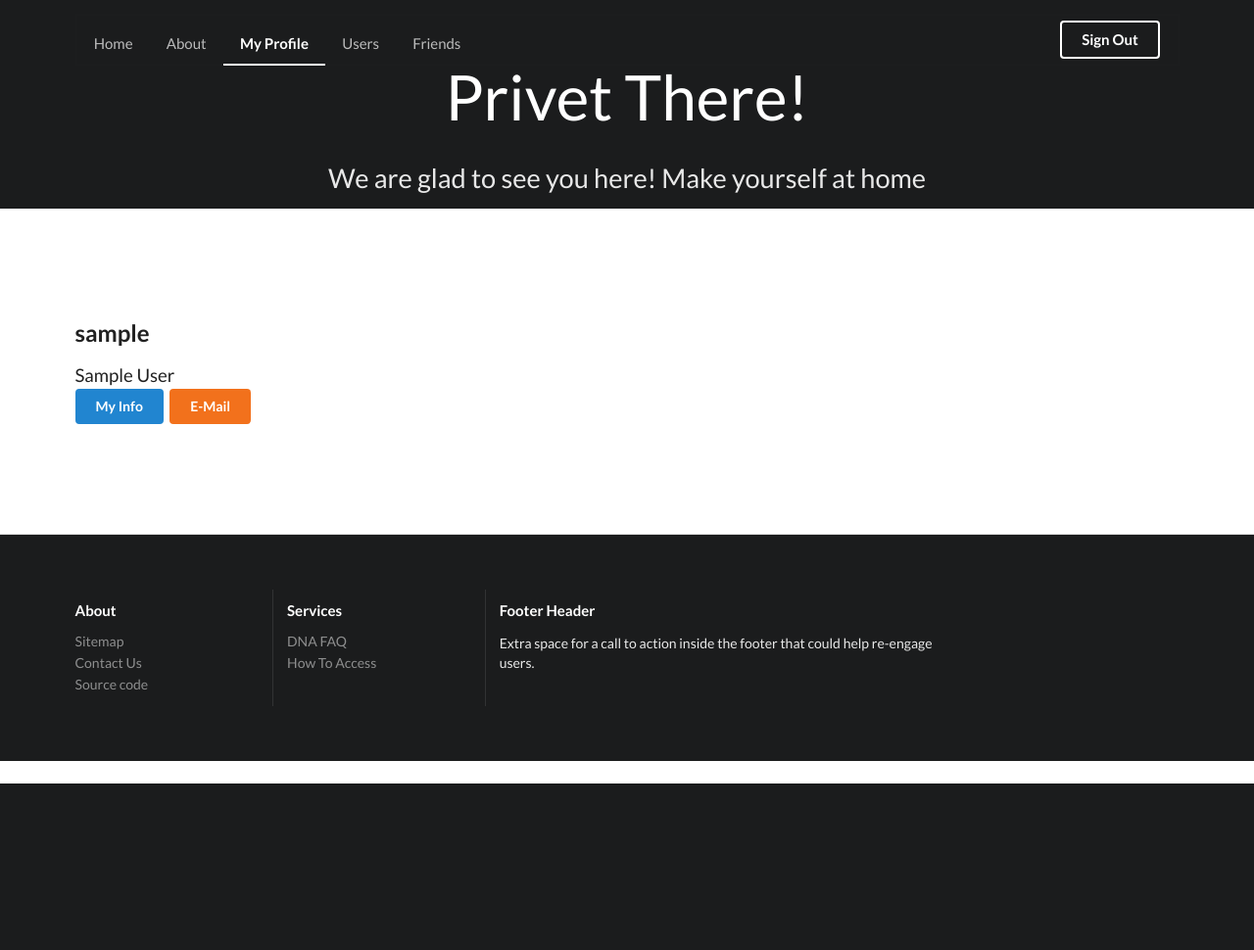
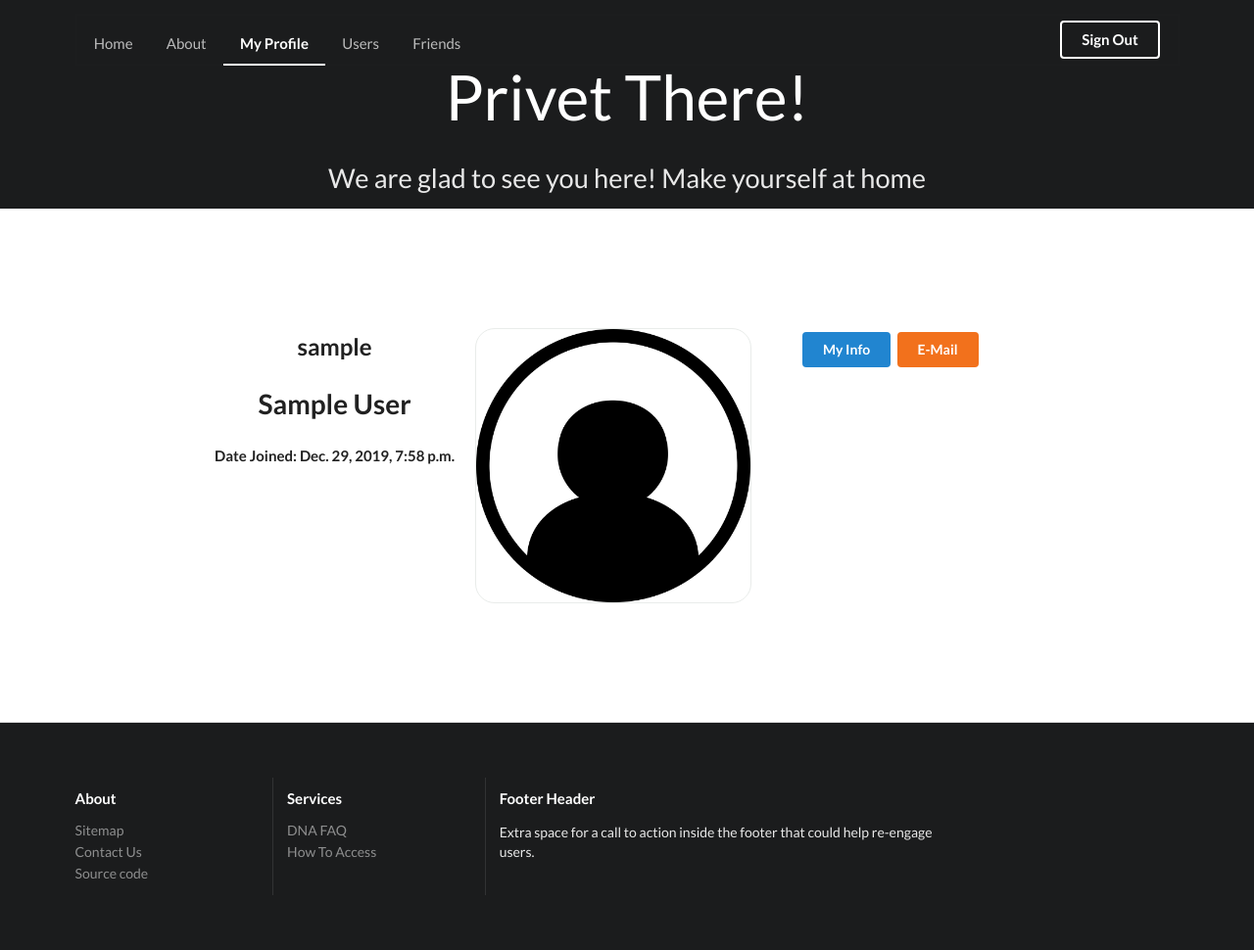
Before and after one commit to Silver3310/Index-auth-service, a Django app: a page that uses index_auth_service/templates/base.html in a window 1280 px wide. Shown: the whole page at 98% size. Before the commit the page ends 800 px from the top, so only its background shows below. Run offline with Django 3.2, Linux system fonts and the light colour scheme; the visitor is signed in with stand-in values (Sample User, id 1); data comes from the database, SQL or seed files in the repository; parts of the project's set-up code (start-up, migrations or seed data) failed here and were passed over.

Commit message:
Add an avatar for user and a thumbnail for it thru imagekit

```diff
--- a/config/settings/base.py
+++ b/config/settings/base.py
@@ -73,6 +73,7 @@ THIRD_PARTY_APPS = [
     "allauth.socialaccount.providers.vk",
     "rest_framework",
     "django_celery_beat",
+    "imagekit",
 ]
 
 LOCAL_APPS = [
@@ -314,3 +315,6 @@ SOCIALACCOUNT_ADAPTER = "index_auth_service.users.adapters.SocialAccountAdapter"
 
 # Your stuff...
 # ------------------------------------------------------------------------------
+DEFAULT_AVATAR_IMAGE = STATIC_URL + 'images/user_avatar_default.png'
+DEFAULT_AVATAR_IMAGE_THUMBNAIL = STATIC_URL \
+                                 + 'images/user_avatar_default_thumbnail.jpg'
--- /dev/null
+++ b/index_auth_service/static/css/image.css
@@ -0,0 +1,23 @@
+.image-div {
+  height: 300px; /*Max Possible Height of the image */
+}
+
+.image-div > img {
+  position: absolute;
+  max-height: 100%;
+  max-width: 100%;
+  width: auto;
+  height: auto;
+  top: 0;  /* Centering the image */
+  bottom: 0;    /* Centering the image */
+  left: 0;   /* Centering the image */
+  right: 0;   /* Centering the image */
+  margin: auto;
+  border: 1px solid #E9ECEA;
+  border-radius: 20px;
+}
+
+.image-round-border {
+  border: 1px solid #E9ECEA;
+  border-radius: 20px;
+}
--- a/index_auth_service/templates/base.html
+++ b/index_auth_service/templates/base.html
@@ -15,8 +15,6 @@
 
     <link rel="icon" href="{% static 'images/favicons/favicon.ico' %}">
 
-    {% block css %}
-
     {# Third-party CSS libraries go here #}
     <link
             href="{% static 'css/libs/semantic.min.css' %}"
@@ -31,6 +29,7 @@
             type="text/css"
     >
 
+    {% block css %}
     {% endblock %}
 
   </head>
--- a/index_auth_service/templates/users/user_detail.html
+++ b/index_auth_service/templates/users/user_detail.html
@@ -1,41 +1,43 @@
 {% extends "base.html" %}
-{% load static i18n %}
+{% load static i18n user_tag %}
 
 {% block title %}{% trans 'User' %}: {{ object.username }}{% endblock %}
+
+{% block css %}
+{# Align the image #}
+<link
+  href="{% static 'css/image.css' %}"
+  rel="stylesheet"
+  type="text/css"
+>
+{% endblock %}
 
 {% block content %}
 <div class="ui vertical stripe segment">
   <div class="ui middle aligned stackable grid container">
-    <div class="row">
-      <div class="eight wide column">
-        <div class="container">
-
-          <div class="row">
-            <div class="col-sm-12">
-
+        <div class="ui stackable four column center aligned grid">
+          <div class="column">
             <h2>{{ object.username }}</h2>
             {% if object.name %}
-                <p>{{ object.name }}</p>
+              <h3>{{ object.name }}</h3>
+            {% endif %}
+            <h4>Date Joined: {{ object.date_joined }}</h4>
+          </div>
+          <div class="column image-div">
+            {% if object.avatar %}
+              <img src="{{ object.avatar.url }}">
+            {% else %}
+              <img src="{% get_default_avatar %}">
             {% endif %}
           </div>
-          </div>
-
           {% if object == request.user %}
           {# Action buttons #}
-        <div class="row">
-
-          <div class="col-sm-12">
+          <div class="column">
             <a class="ui primary button" href="{% url 'users:update' %}" role="button">{% trans 'My Info' %}</a>
             <a class="ui orange button" href="{% url 'account_email' %}" role="button">{% trans 'E-Mail' %}</a>
           </div>
-
-        </div>
           {# End of action buttons #}
           {% endif %}
-
-
-        </div>
-      </div>
         </div>
   </div>
 </div>
--- a/index_auth_service/templates/users/user_form.html
+++ b/index_auth_service/templates/users/user_form.html
@@ -9,7 +9,7 @@
     <div class="row">
       <div class="eight wide column">
         <h1>{{ user.username }}</h1>
-        <form class="ui form" method="post" action="{% url 'users:update' %}">
+        <form class="ui form" method="post" action="{% url 'users:update' %}" enctype="multipart/form-data">
           {% csrf_token %}
           {{ form|crispy }}
           <p>
--- a/index_auth_service/users/admin.py
+++ b/index_auth_service/users/admin.py
@@ -14,7 +14,7 @@ class UserAdmin(auth_admin.UserAdmin):
     form = UserChangeForm
     add_form = UserCreationForm
     fieldsets = (
-                    ("User", {"fields": ("name",)}),
+                    ("User", {"fields": ("name", "avatar")}),
                 ) + auth_admin.UserAdmin.fieldsets
     list_display = ["username", "name", "is_superuser"]
     search_fields = ["name"]
--- a/index_auth_service/users/models.py
+++ b/index_auth_service/users/models.py
@@ -1,8 +1,13 @@
 from django.contrib.auth.models import AbstractUser
 from django.urls import reverse
+from django.conf import settings
 from django.utils.translation import ugettext_lazy as _
 
 from django.db.models import CharField
+
+from imagekit.models import ImageSpecField
+from imagekit.models import ProcessedImageField
+from imagekit.processors import ResizeToFill
 
 from .managers import CustomUserManager
 
@@ -20,6 +25,8 @@ class User(AbstractUser):
         is_active (bool): if this user is active or not
         is_staff (bool): if this user is a member of staff or not
         date_joined (datetime): the datetime when user joined
+        avatar (image): a user's avatar of 980*980 size
+        avatar_thumbnail (image): a small version of avatar, 40*40
     """
 
     # First Name and Last Name do not cover name patterns
@@ -28,6 +35,19 @@ class User(AbstractUser):
         _("Name of User"),
         blank=True,
         max_length=255
+    )
+    avatar = ProcessedImageField(
+        verbose_name=_("User avatar"),
+        upload_to='user_avatars',
+        processors=[ResizeToFill(980, 980)],
+        format='JPEG',
+        blank=True,
+    )
+    avatar_thumbnail = ImageSpecField(
+        source='avatar',
+        processors=[ResizeToFill(40, 40)],
+        format='JPEG',
+        options={'quality': 60},
     )
 
     objects = CustomUserManager()
--- a/index_auth_service/users/templatetags/user_tag.py
+++ b/index_auth_service/users/templatetags/user_tag.py
@@ -1,5 +1,6 @@
 from django import template
 from django.contrib.auth import get_user_model
+from django.conf import settings
 
 from index_auth_service.friends.models import Friendship
 
@@ -14,3 +15,15 @@ def get_friend(context, pk: str):
         context['request'].user,
         User.objects.get(pk=int(pk))
     )
+
+
+@register.simple_tag(takes_context=False)
+def get_default_avatar():
+    """Return a default image for avatar"""
+    return settings.DEFAULT_AVATAR_IMAGE
+
+
+@register.simple_tag(takes_context=False)
+def get_default_thumbnail_avatar():
+    """Return a default image for avatar"""
+    return settings.DEFAULT_AVATAR_IMAGE_THUMBNAIL
--- a/index_auth_service/users/views.py
+++ b/index_auth_service/users/views.py
@@ -32,7 +32,10 @@ class UserUpdateView(LoginRequiredMixin, UpdateView):
     """
 
     model = User
-    fields = ["name"]
+    fields = [
+        "name",
+        "avatar"
+    ]
 
     def get_success_url(self):
         return reverse(
@@ -42,7 +45,7 @@ class UserUpdateView(LoginRequiredMixin, UpdateView):
             }
         )
 
-    def get_object(self):
+    def get_object(self, queryset=None):
         return User.objects.get(username=self.request.user.username)
 
     def form_valid(self, form):
--- a/requirements/base.txt
+++ b/requirements/base.txt
@@ -16,6 +16,7 @@ django-model-utils==3.2.0  # https://github.com/jazzband/django-model-utils
 django-allauth==0.40.0  # https://github.com/pennersr/django-allauth
 django-crispy-forms==1.8.0  # https://github.com/django-crispy-forms/django-crispy-forms
 django-redis==4.10.0  # https://github.com/niwinz/django-redis
+django-imagekit==4.0.2  # for resizing images
 
 # Django REST Framework
 djangorestframework==3.10.3  # https://github.com/encode/django-rest-framework
```
Also changed, not shown: cli.py (+23 -0 lines), index_auth_service/templates/friends/friends_list.html (+28 -1 lines), index_auth_service/templates/users/user_list.html (+18 -0 lines), index_auth_service/static/images/user_avatar_default.png (added), index_auth_service/static/images/user_avatar_default_thumbnail.jpg (added), index_auth_service/users/migrations/0004_user_avatar.py (added), index_auth_service/users/migrations/0005_change_avatar.py (added), index_auth_service/users/migrations/0006_change_default_avatar.py (added). Lines whose indentation alone changed are shown as unchanged.
